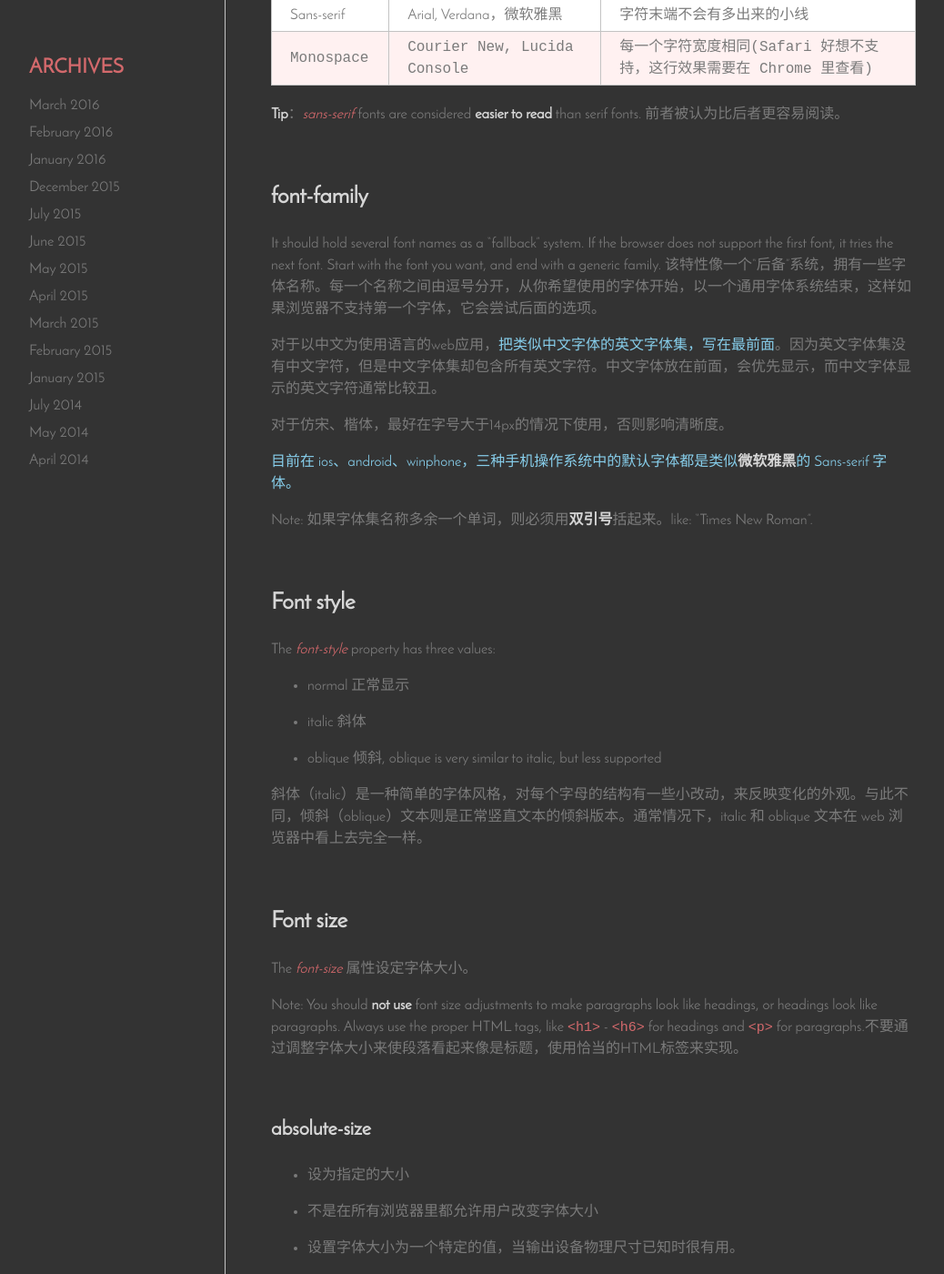
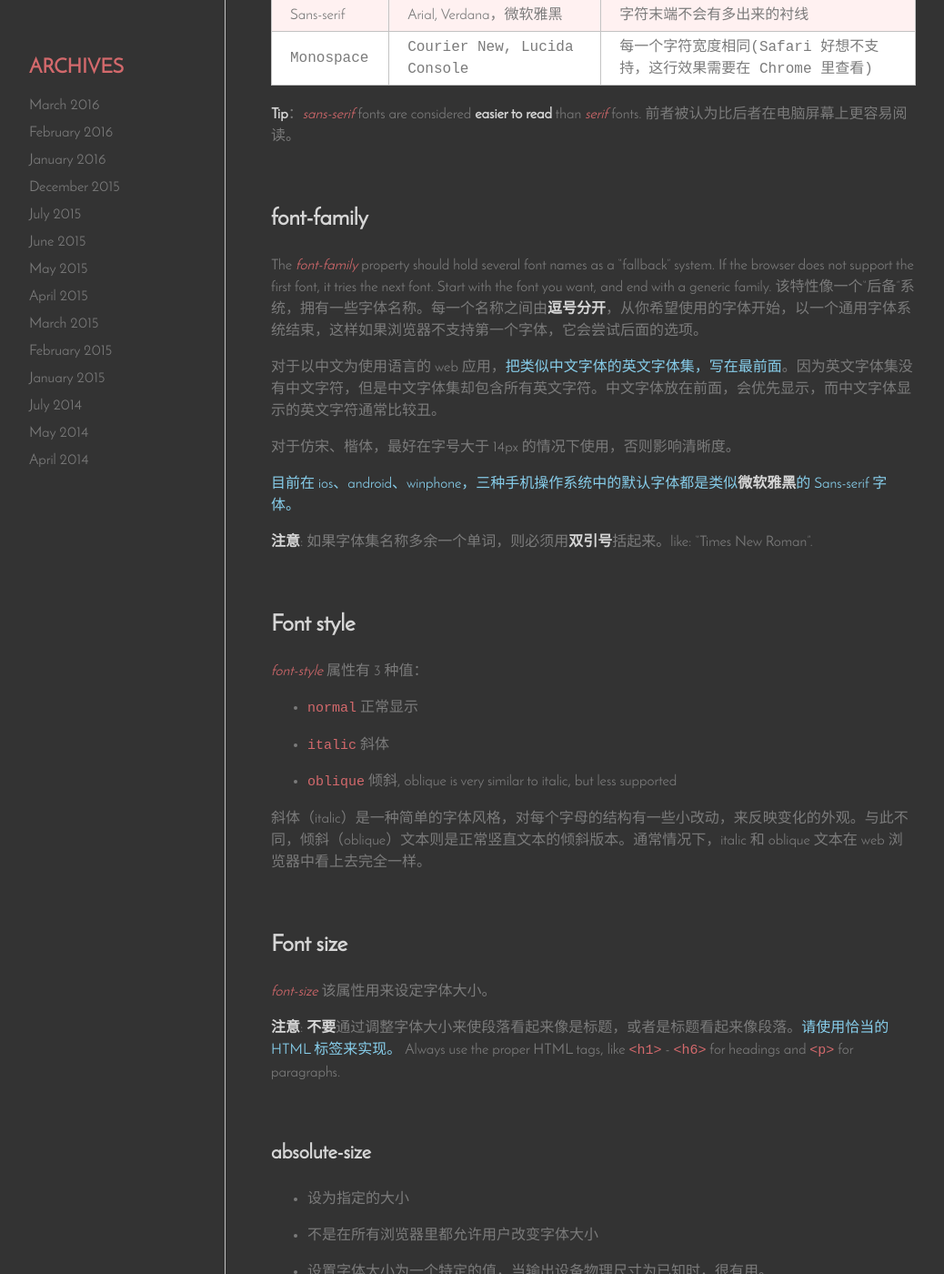
Before and after one commit to Vivi-wu/dive-into-web, a Jekyll site: the page built from _posts/2016-01-21-CSS-fonts.markdown, in a window 1280 px wide and 1400 px high, scrolled down 463 px. Shown: the whole window at 91% size, without its empty margins (98-1136 px from the left). Built offline with Jekyll 4.4.1, drawn with Linux system fonts in a browser that asks for light colours; nearby versions of some CDN libraries; some of the changed text lies outside the part shown.

Commit message:
update post for CSS Fonts

```diff
--- a/_posts/2014-04-15-CSS-Text.markdown
+++ b/_posts/2014-04-15-CSS-Text.markdown
@@ -2,8 +2,6 @@
 title:  "CSS Text"
 category: CSS
 ---
-## CSS Text
-
 跟文本有关的 CSS 属性有：
 
 + _color_，用来设置文本的颜色。通常以颜色的 name, HEX 值, RGB 值来指定。对于符合 W3C 的 CSS，如果你定义了 color 这个性质，也要定义 _background-color_ 属性。
--- a/_posts/2016-01-21-CSS-fonts.markdown
+++ b/_posts/2016-01-21-CSS-fonts.markdown
@@ -1,82 +1,78 @@
 ---
-title:  "CSS Font"
-category: Style
+title:  "CSS Fonts"
+category: CSS
 ---
-总的来说一共有两种字体集：
+在 CSS 中，总的来说有两种字体集：
 
 + **generic family** 通用字体系统 - a group of font families with a similar look 一组拥有相似外观的字体系统
 + **font family** 特定字体系统 - a specific font family (like "Times New Roman" or "Arial")
 
 <table>
-  <thead>
     <tr>
       <th>Generic family</th><th>Font family</th><th>Description</th>
     </tr>
-  </thead>
-  <tbody>
     <tr style="font-family: serif;">
       <td>Serif</td><td>Times New Roman, Georgia，宋体，仿宋，楷体</td><td>这类型的字体每个字符的末端有突出的小线</td>
     </tr>
     <tr>
-      <td>Sans-serif</td><td>Arial, Verdana，微软雅黑</td><td>字符末端不会有多出来的小线</td>
+      <td>Sans-serif</td><td>Arial, Verdana，微软雅黑</td><td>字符末端不会有多出来的衬线</td>
     </tr>
     <tr style="font-family: monospace;">
       <td>Monospace</td><td>Courier New, Lucida Console</td><td>每一个字符宽度相同(Safari 好想不支持，这行效果需要在 Chrome 里查看)</td>
     </tr>
-  </tbody>
 </table>
 
-**Tip**：_sans-serif_ fonts are considered **easier to read** than serif fonts. 前者被认为比后者更容易阅读。
+**Tip**：_sans-serif_ fonts are considered **easier to read** than _serif_ fonts. 前者被认为比后者在电脑屏幕上更容易阅读。
 
 <!--more-->
 
 ## font-family
 
-It should hold several font names as a "fallback" system. If the browser does not support the first font, it tries the next font. Start with the font you want, and end with a generic family. 该特性像一个“后备”系统，拥有一些字体名称。每一个名称之间由逗号分开，从你希望使用的字体开始，以一个通用字体系统结束，这样如果浏览器不支持第一个字体，它会尝试后面的选项。
+The _font-family_ property should hold several font names as a "fallback" system. If the browser does not support the first font, it tries the next font. Start with the font you want, and end with a generic family. 该特性像一个“后备”系统，拥有一些字体名称。每一个名称之间由**逗号分开**，从你希望使用的字体开始，以一个通用字体系统结束，这样如果浏览器不支持第一个字体，它会尝试后面的选项。
 
-对于以中文为使用语言的web应用，<span class="blue-text">把类似中文字体的英文字体集，写在最前面</span>。因为英文字体集没有中文字符，但是中文字体集却包含所有英文字符。中文字体放在前面，会优先显示，而中文字体显示的英文字符通常比较丑。
+对于以中文为使用语言的 web 应用，<span class="blue-text">把类似中文字体的英文字体集，写在最前面</span>。因为英文字体集没有中文字符，但是中文字体集却包含所有英文字符。中文字体放在前面，会优先显示，而中文字体显示的英文字符通常比较丑。
 
-对于仿宋、楷体，最好在字号大于14px的情况下使用，否则影响清晰度。
+对于仿宋、楷体，最好在字号大于 14px 的情况下使用，否则影响清晰度。
 
 <span class="blue-text">目前在 ios、android、winphone，三种手机操作系统中的默认字体都是类似**微软雅黑**的 Sans-serif 字体。</span>
 
-Note: 如果字体集名称多余一个单词，则必须用**双引号**括起来。like: "Times New Roman".
+**注意**: 如果字体集名称多余一个单词，则必须用**双引号**括起来。like: "Times New Roman".
 
 ## Font style
 
-The _font-style_ property has three values:
+_font-style_ 属性有 3 种值：
 
-+ normal 正常显示
-+ italic 斜体
-+ oblique 倾斜, oblique is very similar to italic, but less supported
++ `normal` 正常显示
++ `italic` 斜体
++ `oblique` 倾斜, oblique is very similar to italic, but less supported
 
 斜体（italic）是一种简单的字体风格，对每个字母的结构有一些小改动，来反映变化的外观。与此不同，倾斜（oblique）文本则是正常竖直文本的倾斜版本。通常情况下，italic 和 oblique 文本在 web 浏览器中看上去完全一样。
 
 ## Font size
 
-The _font-size_ 属性设定字体大小。
+_font-size_ 该属性用来设定字体大小。
 
-Note: You should **not use** font size adjustments to make paragraphs look like headings, or headings look like paragraphs. Always use the proper HTML tags, like `<h1>` - `<h6>` for headings and `<p>` for paragraphs.不要通过调整字体大小来使段落看起来像是标题，使用恰当的HTML标签来实现。
+**注意**: **不要**通过调整字体大小来使段落看起来像是标题，或者是标题看起来像段落。<span class="blue-text">请使用恰当的 HTML 标签来实现。</span> Always use the proper HTML tags, like `<h1>` - `<h6>` for headings and `<p>` for paragraphs.
 
 ### absolute-size
 
 + 设为指定的大小
 + 不是在所有浏览器里都允许用户改变字体大小
-+ 设置字体大小为一个特定的值，当输出设备物理尺寸已知时很有用。
++ 设置字体大小为一个特定的值，当输出设备物理尺寸为已知时，很有用。
 
-Possible values include the following: xx-small, x-small, small, medium, large, x-large, xx-large.
+Possible values include the following: `xx-small`, `x-small`, `small`, `medium`, `large`, `x-large`, `xx-large`.
 
 ### relative-size
 
-大小相对于 the font size of the parent object. Possible values include the following: smaller, larger.
+大小相对于父元素的字体大小. Possible values include the following: `smaller`, `larger`.
 
-**Note**: 如不指定 font size，正常段落文本的默认字体大小为 16px.
+**注意**: 如不指定 font size，正常段落文本的默认字体大小为 **16px**.
 
 ### 字体大小取值
 
 _length_：Floating-point number, followed by an absolute units designator (cm, mm, in, pt, or pc) or a relative units designator (em, ex, or px).
 
-_percentage_：Floating-point number, followed by a percent (%). The value is a percentage of the parent object's font size.
+_%_：以父元素字体大小为百分比
 
 ### Set font-size with em
 
@@ -86,7 +82,7 @@
 
 The em size unit is recommended by the W3C.
 
-The size can be calculated from pixels to em using this formula: pixels/16=em
+The size can be calculated from pixels to em using this formula: `pixels/16=em`
 
 ## Font weight
 
@@ -103,8 +99,8 @@
 
 _font-variant_ 属性用来设定文本是否以 small-caps 字体输出
 
-+ normal 默认值
-+ small-caps
++ `normal` 默认值
++ `small-caps`
 
 In a small-caps font, all lowercase letters are converted to uppercase letters. However, the converted uppercase letters appears in a smaller font size than the original uppercase letters in the text.
 
@@ -114,22 +110,26 @@
 
 ## All properties in one declaration
 
-_font_ 该属性用来将所有 font 相关的属性写在一起,  (in order):
+_font_ 属性用来将所有 font 相关的属性写在一起,  (in order):
 
 font-style font-variant font-weight font-size/line-height font-family
 
 The _font-size_ and _font-family_ values are **required**. If one of the other values are missing, the default values will be inserted, if any.
 
-## @font-face 规则
+## CSS3 Web Fonts
 
-使用方法如下：
+网络字体使得 web 设计者可以使用那些用户设备上没有安装的字体。只需要将字体文件添加到 web 服务器上，在用户需要时自动加载字体。
+
+自有字体使用 CSS3 的 `@font-face` 规则定义，使用方法如下：
 
     @font-face {
-    	font-family: myFont;
-    	src: url(font_file.otf);
+      font-family: myFont; /* 定义字体名称 */
+      src: url(font_file.otf); /* 指向字体文件 */
     }
     div {
-    	font-family: myFont;
+      font-family: myFont;
     }
 
-TTF/OTF，WOFF 格式的字体文件被所有浏览器支持。
+**TTF/OTF**，**WOFF** 格式的字体文件被所有浏览器支持。
+
+**注意**：最好使用**小写**字体来写 URL，避免 IE 中出现意外结果。
```
